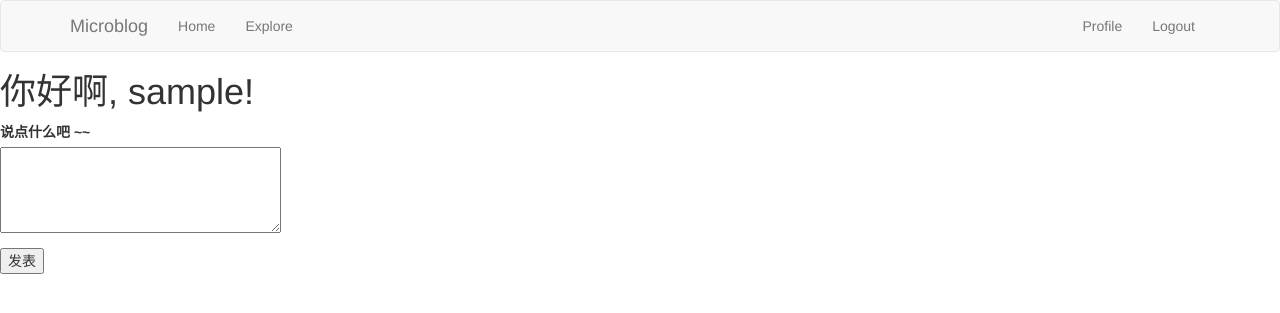
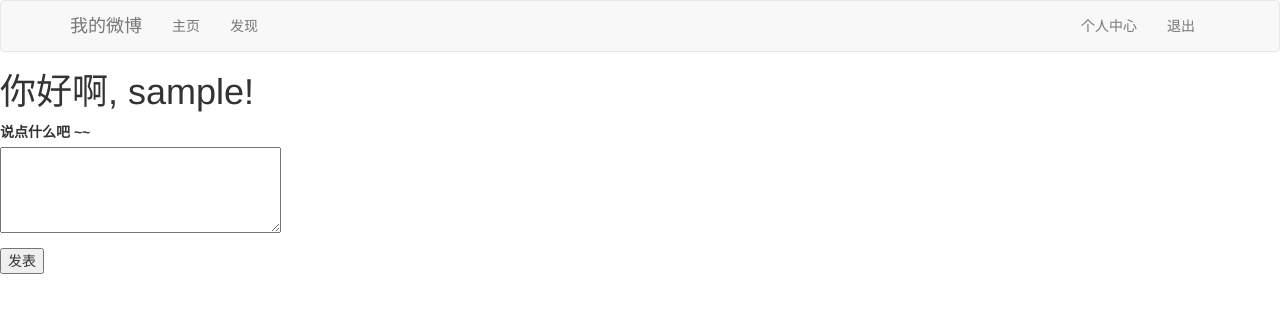
Before and after one commit to furuiyang0715/myblog, a Flask app: page / in a window 1280 px wide. Shown: the top 313 px of the page. Run offline with Flask 2, Linux system fonts and the light colour scheme; the visitor is signed in with stand-in values (Sample User, id 1); data comes from the database, SQL or seed files in the repository; data that the repository does not hold is empty; some libraries are stand-ins or nearby versions.

Commit message:
主页的汉化

```diff
--- a/app/templates/base.html
+++ b/app/templates/base.html
@@ -1,7 +1,7 @@
 {% extends 'bootstrap/base.html' %}
 
 {% block title %}
-    {% if title %}{{ title }} - Microblog{% else %}Welcome to Microblog{% endif %}
+    {% if title %}{{ title }} - 我的微博{% else %}欢迎来到我的微博{% endif %}
 {% endblock %}
 
 {% block navbar %}
@@ -14,19 +14,19 @@
                     <span class="icon-bar"></span>
                     <span class="icon-bar"></span>
                 </button>
-                <a class="navbar-brand" href="{{ url_for('index') }}">Microblog</a>
+                <a class="navbar-brand" href="{{ url_for('index') }}">我的微博</a>
             </div>
             <div class="collapse navbar-collapse" id="bs-example-navbar-collapse-1">
                 <ul class="nav navbar-nav">
-                    <li><a href="{{ url_for('index') }}">Home</a></li>
-                    <li><a href="{{ url_for('explore') }}">Explore</a></li>
+                    <li><a href="{{ url_for('index') }}">主页</a></li>
+                    <li><a href="{{ url_for('explore') }}">发现</a></li>
                 </ul>
                 <ul class="nav navbar-nav navbar-right">
                     {% if current_user.is_anonymous %}
-                    <li><a href="{{ url_for('login') }}">Login</a></li>
+                    <li><a href="{{ url_for('login') }}">登录</a></li>
                     {% else %}
-                    <li><a href="{{ url_for('user', username=current_user.username) }}">Profile</a></li>
-                    <li><a href="{{ url_for('logout') }}">Logout</a></li>
+                    <li><a href="{{ url_for('user', username=current_user.username) }}">个人中心</a></li>
+                    <li><a href="{{ url_for('logout') }}">退出</a></li>
                     {% endif %}
                 </ul>
             </div>
```
